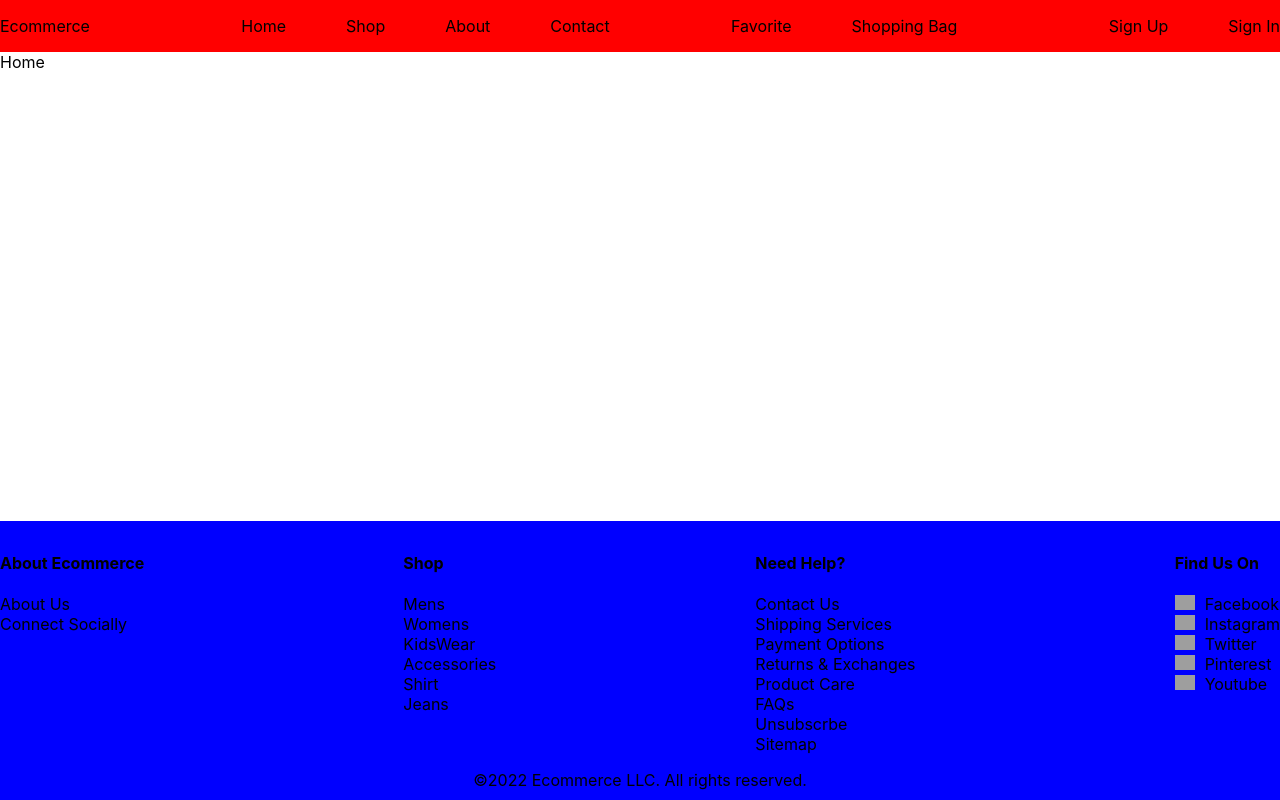
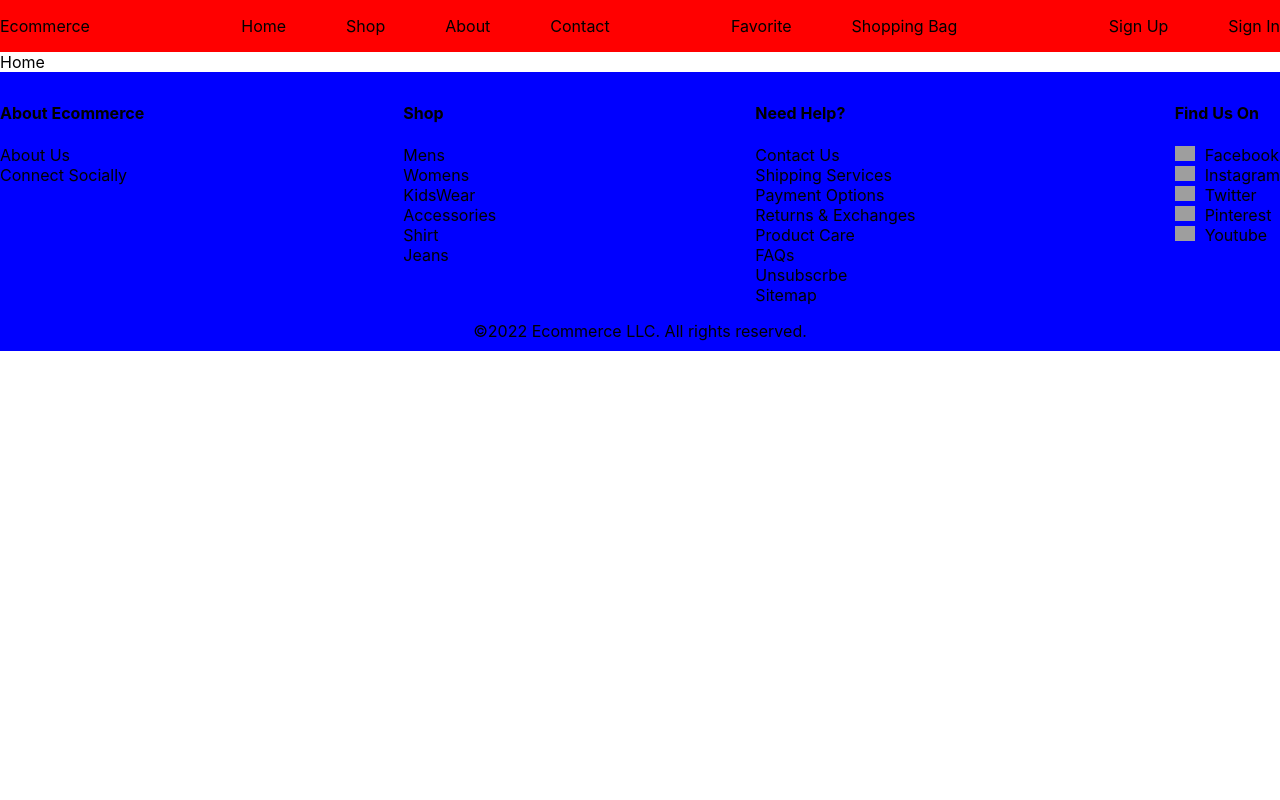
Before and after one commit to ashishthomas2202/ecommerce-frontend, a Next.js app: page / in a window 1280 px wide. Built offline with nearby package versions, Linux system fonts and the light colour scheme; grey boxes are pictures that could not be loaded.

Commit message:
fixing some css value

```diff
--- a/components/Footer/Footer.module.scss
+++ b/components/Footer/Footer.module.scss
@@ -1,10 +1,10 @@
 @import '../../styles/variables.module.scss';
 
 .footer {
-  width: 100vw;
+  width: 100%;
   background-color: $footer-bgcolor;
   padding: $footer-padding;
-  position: absolute;
+  position: relative;
   bottom: 0;
 
   .container {
```
